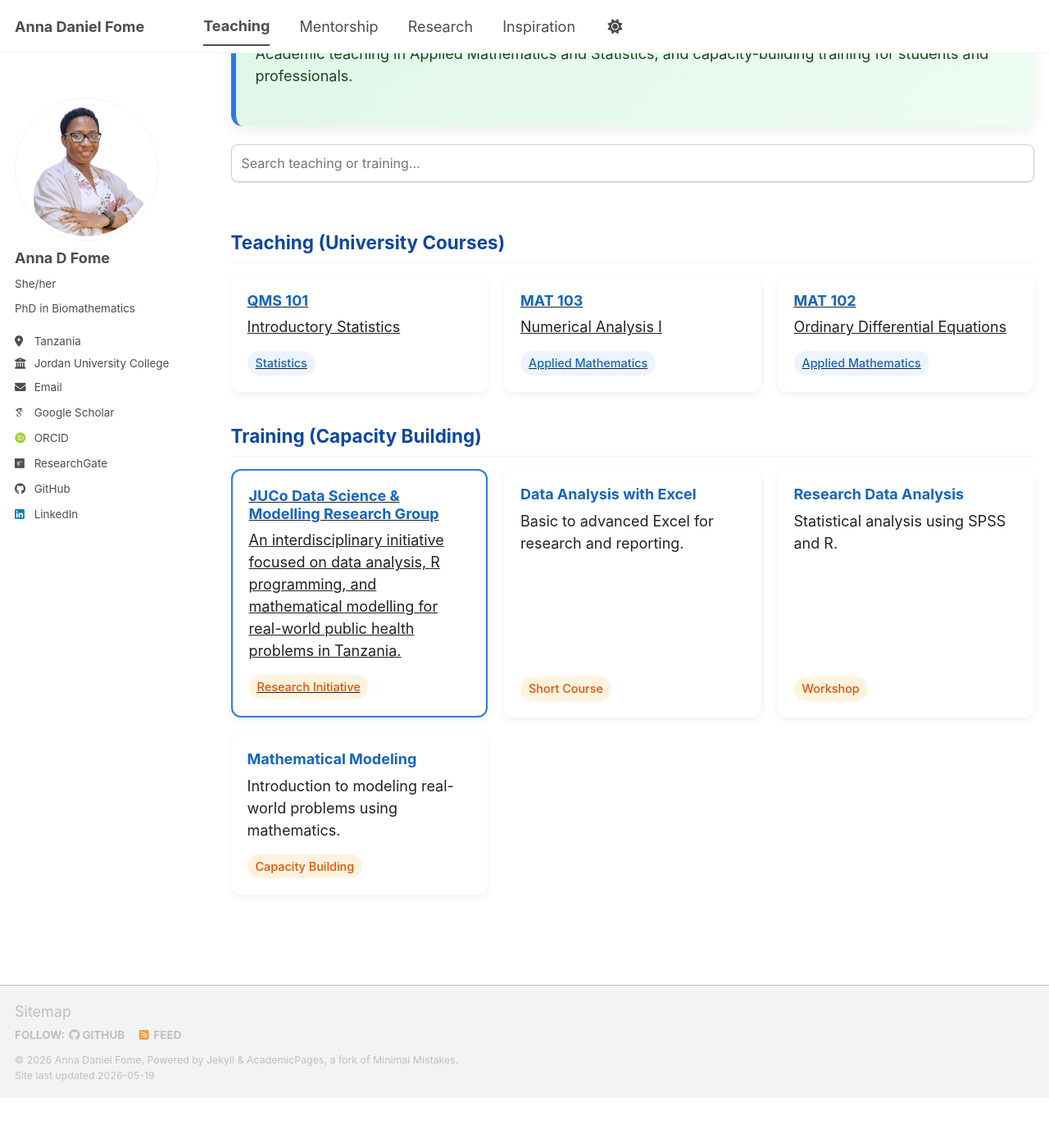
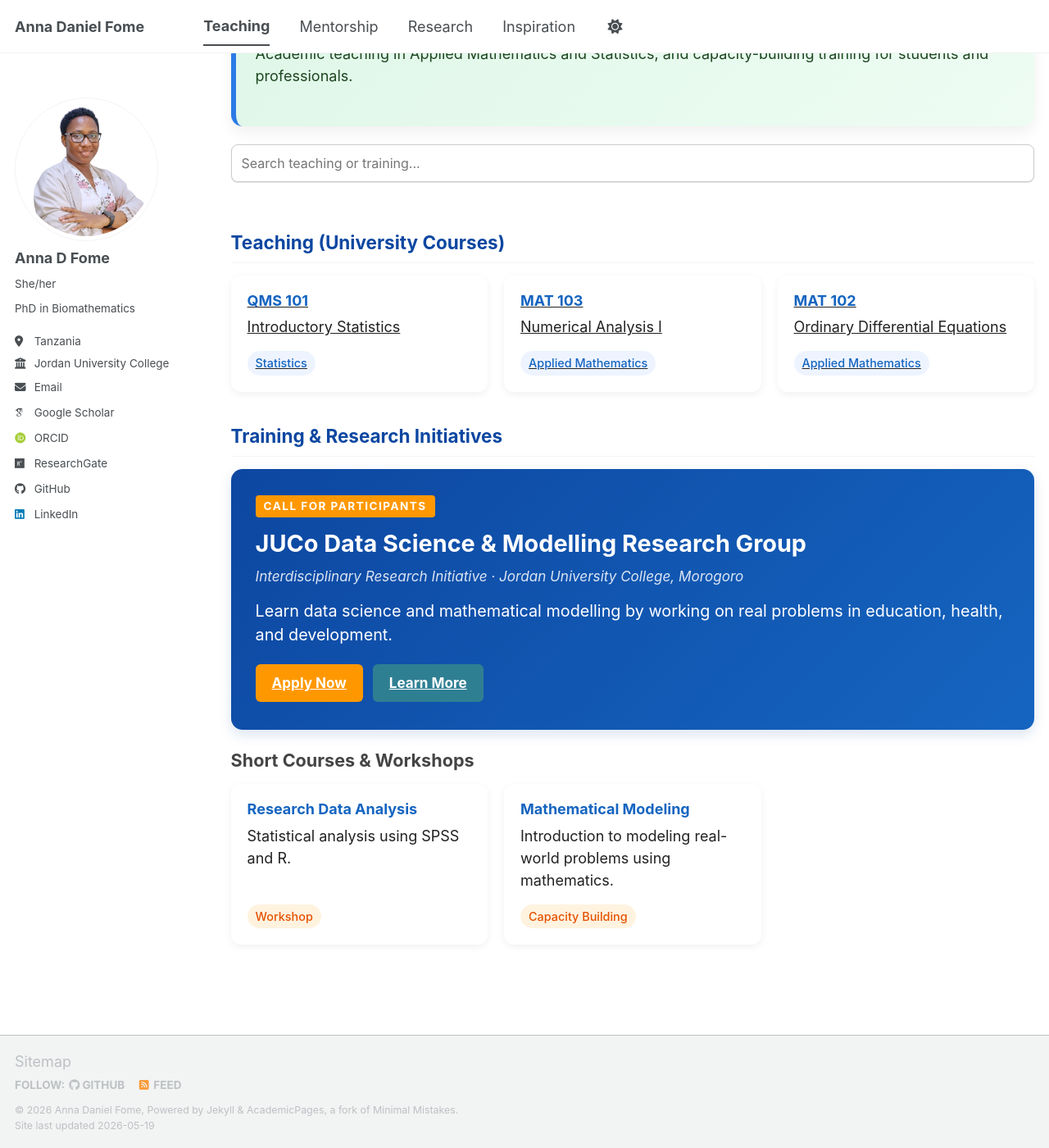
Before and after one commit to FomeA/FomeA.github.io, a Jekyll site: the page built from _pages/teaching.html, in a window 1280 px wide and 1400 px high, scrolled down 115 px. Shown: the whole window at 82% size. Built offline with Jekyll 4.4.1, drawn with Linux system fonts in a browser that asks for light colours; some web fonts are replaced; a script bundle is joined from its source files by our own code; library files that are not in the unit come from our copies; before the commit the page ends 1454 px from its top, so only the background shows below that.

Commit message:
Update teaching.html

```diff
--- a/_pages/teaching.html
+++ b/_pages/teaching.html
@@ -47,22 +47,30 @@ author_profile: true
 <!-- TRAINING SECTION -->
 <!-- ===================== -->
 <section aria-labelledby="training-title">
-  <h2 id="training-title" class="section-title">Training (Capacity Building)</h2>
+  <h2 id="training-title" class="section-title">Training & Research Initiatives</h2>
+
+  <!-- RESEARCH GROUP FEATURE BANNER (Placed cleanly outside the grid) -->
+  <section class="research-hero-banner">
+    <div class="hero-inner">
+      <p class="kicker">Call for Participants</p>
+      <h3>JUCo Data Science & Modelling Research Group</h3>
+      <p class="subtitle">
+        Interdisciplinary Research Initiative &middot; Jordan University College, Morogoro
+      </p>
+      <p class="lead">
+        Learn data science and mathematical modelling by working on real problems in education,
+        health, and development.
+      </p>
+      <div class="cta-row">
+        <a href="/juco-dsg/" class="btn primary">Apply Now</a>
+        <a href="/juco-dsg/" class="btn ghost">Learn More</a>
+      </div>
+    </div>
+  </section>
+
+  <!-- SHORT COURSES GRID -->
+  <h3 class="sub-section-title">Short Courses & Workshops</h3>
   <div class="grid" id="training-grid">
-
-    <!-- NEW RESEARCH GROUP CARD -->
-    <a class="card training research-highlight" href="/juco-dsg/">
-      <h3>JUCo Data Science & Modelling Research Group</h3>
-      <p>An interdisciplinary initiative focused on data analysis, R programming, and mathematical modelling for real-world public health problems in Tanzania.</p>
-      <span class="tag">Research Initiative</span>
-    </a>
-
-    <div class="card training">
-      <h3>Data Analysis with Excel</h3>
-      <p>Basic to advanced Excel for research and reporting.</p>
-      <span class="tag">Short Course</span>
-    </div>
-
     <div class="card training">
       <h3>Research Data Analysis</h3>
       <p>Statistical analysis using SPSS and R.</p>
@@ -114,6 +122,13 @@ author_profile: true
   color: #0d47a1;
 }
 
+.sub-section-title {
+  margin-top: 25px;
+  margin-bottom: 15px;
+  color: #444;
+  font-size: 1.2rem;
+}
+
 .grid {
   display: grid;
   grid-template-columns: repeat(auto-fill, minmax(260px, 1fr));
@@ -137,11 +152,6 @@ author_profile: true
 .card:hover {
   transform: translateY(-4px);
   box-shadow: 0 8px 20px rgba(0,0,0,.1);
-}
-
-.card:focus-visible {
-  outline: 3px solid #2c7be5;
-  outline-offset: 2px;
 }
 
 .card h3 {
@@ -172,12 +182,81 @@ author_profile: true
   color: #e65100;
 }
 
-/* Distinct border accent for the main research group card */
-.research-highlight {
-  border: 2px solid #2c7be5;
+/* NEW RESEARCH HERO BANNER STYLES */
+.research-hero-banner {
+  background: linear-gradient(135deg, #0d47a1, #1565c0);
+  color: white;
+  padding: 30px;
+  border-radius: 14px;
+  margin-bottom: 25px;
+  box-shadow: 0 6px 15px rgba(13, 71, 161, 0.15);
 }
 
-.card.is-hidden {
+.research-hero-banner h3 {
+  color: white;
+  margin: 5px 0 10px 0;
+  font-size: 1.6rem;
+}
+
+.research-hero-banner .kicker {
+  text-transform: uppercase;
+  font-size: 0.75rem;
+  letter-spacing: 1.5px;
+  background: #ff9800;
+  color: white;
+  display: inline-block;
+  padding: 3px 10px;
+  border-radius: 4px;
+  font-weight: bold;
+  margin: 0 0 10px 0;
+}
+
+.research-hero-banner .subtitle {
+  font-size: 0.95rem;
+  opacity: 0.85;
+  margin: 0 0 15px 0;
+  font-style: italic;
+}
+
+.research-hero-banner .lead {
+  font-size: 1.1rem;
+  line-height: 1.5;
+  margin: 0 0 20px 0;
+}
+
+.cta-row {
+  display: flex;
+  gap: 12px;
+}
+
+.btn {
+  padding: 10px 20px;
+  border-radius: 6px;
+  text-decoration: none;
+  font-weight: bold;
+  font-size: 0.95rem;
+  transition: background 0.2s;
+}
+
+.btn.primary {
+  background: #ff9800;
+  color: white;
+}
+
+.btn.primary:hover {
+  background: #e65100;
+}
+
+.btn.ghost {
+  border: 2px solid white;
+  color: white;
+}
+
+.btn.ghost:hover {
+  background: rgba(255, 255, 255, 0.1);
+}
+
+.card.is-hidden, .research-hero-banner.is-hidden {
   display: none !important;
 }
 </style>
```
Also changed, not shown: other parts of _pages/teaching.html (+12 -0 lines).
